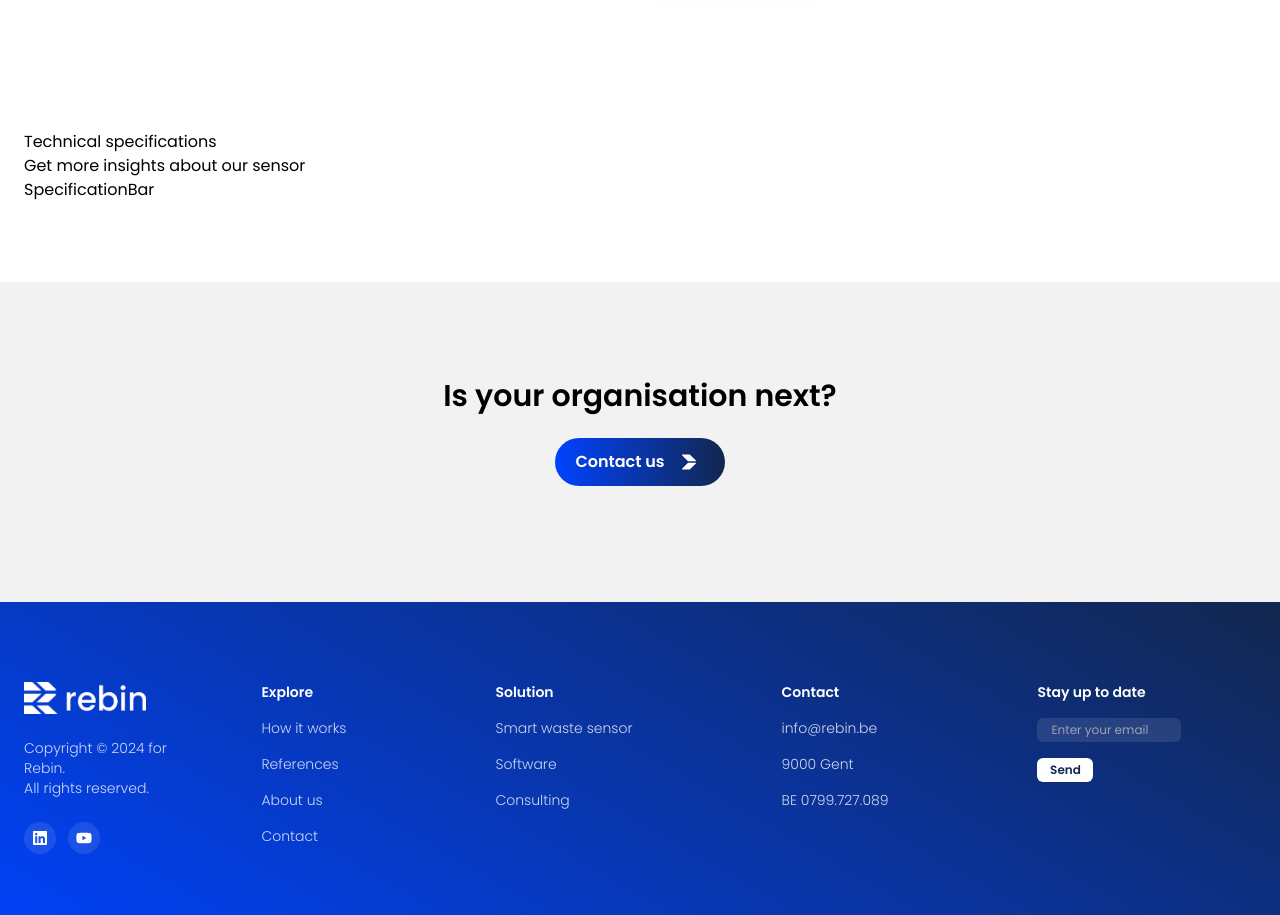
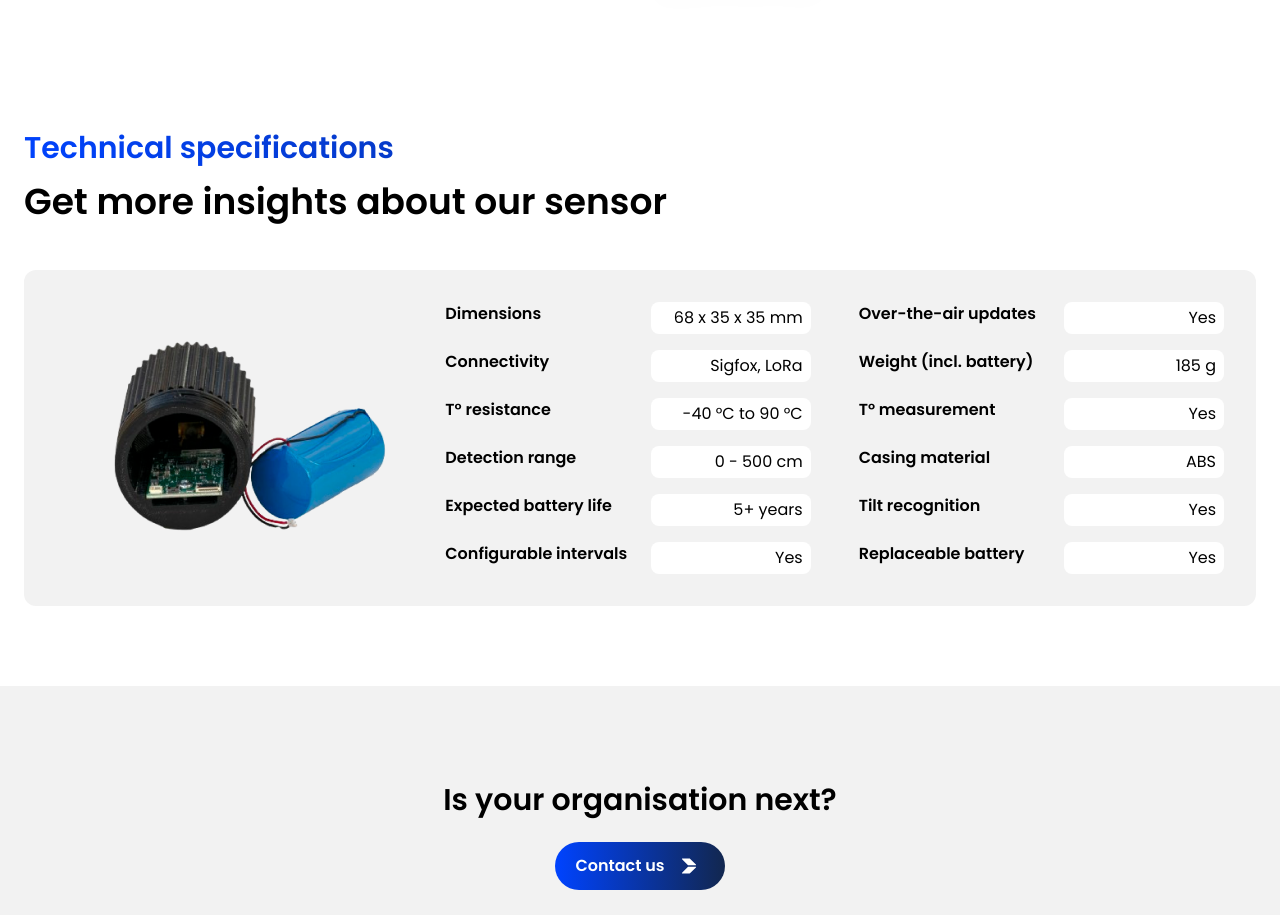
Before and after one commit to Rebin-Inc/rebin-website, a React (Create React App) app: page /sensor in a window 1280 px wide. Shown: the part 1580-2495 px from the top of the page. Built offline with nearby package versions, Linux system fonts and the light colour scheme.

Commit message:
Implement SpecificationBar

```diff
--- a/src/pages/sensor/Sensor.js
+++ b/src/pages/sensor/Sensor.js
@@ -2,7 +2,6 @@ import React from "react";
 import StatisticBar from "./components/StatisticBar";
 import ArrowRightWhite from "../../assets/images/Pijl_Rechts_Wit.svg";
 import Sensor1 from "../../assets/images/sensor/sensor1.png";
-import Sensor3 from "../../assets/images/sensor/sensor3.png";
 import SensorMenu from "./components/SensorMenu";
 import SpecificationBar from "./components/SpecificationBar";
 import CallToAction from "../../components/CallToAction";
@@ -34,8 +33,10 @@ const Sensor = () => {
         <SensorMenu></SensorMenu>
       </div>
       <div>
-        <h3>Technical specifications</h3>
-        <h4>Get more insights about our sensor</h4>
+        <h3 className="text-gradient-horizontal font-bold text-3xl">
+          Technical specifications
+        </h3>
+        <h4 className="font-bold text-4xl mt-4">Get more insights about our sensor</h4>
         <SpecificationBar></SpecificationBar>
       </div>
       <CallToAction></CallToAction>
--- a/src/pages/sensor/components/SpecificationBar.js
+++ b/src/pages/sensor/components/SpecificationBar.js
@@ -1,8 +1,72 @@
 import React from 'react'
+import Sensor3 from "../../../assets/images/sensor/sensor3.png";
 
 const SpecificationBar = () => {
+    const specs = [
+        {
+            title: 'Dimensions',
+            value: '68 x 35 x 35 mm'
+        },
+        {
+            title: 'Connectivity',
+            value: 'Sigfox, LoRa'
+        },
+        {
+            title: 'T° resistance',
+            value: '-40 °C to 90 °C'
+        },
+        {
+            title: 'Detection range',
+            value: '0 - 500 cm'
+        },
+        {
+            title: 'Expected battery life',
+            value: '5+ years'
+        },
+        {
+            title: 'Configurable intervals',
+            value: 'Yes'
+        },
+        {
+            title: 'Over-the-air updates',
+            value: 'Yes'
+        },
+        {
+            title: 'Weight (incl. battery)',
+            value: '185 g'
+        },
+        {
+            title: 'T° measurement',
+            value: 'Yes'
+        },
+        {
+            title: 'Casing material',
+            value: 'ABS'
+        },
+        {
+            title: 'Tilt recognition',
+            value: 'Yes'
+        },
+        {
+            title: 'Replaceable battery',
+            value: 'Yes'
+        }
+    ]
+
     return (
-        <div>SpecificationBar</div>
+        <div className='grid grid-cols-3 bg-rebin-grey rounded-xl p-8 mt-12'>
+            <img src={Sensor3} alt="Insides of sensor" className='place-self-center' />
+            <div className='grid grid-cols-2 grid-rows-6 grid-flow-col col-span-2 gap-x-12 gap-y-4'>
+                {specs.map((spec, index) => (
+                    <div key={index} className='flex justify-between'>
+                        <h4 className='font-bold'>{spec.title}</h4>
+                        <div className='bg-white rounded-lg w-40 p-1 px-2 text-right'>
+                            <p>{spec.value}</p>
+                        </div>
+                    </div>
+                ))}
+            </div>
+        </div>
     )
 }
 
```
